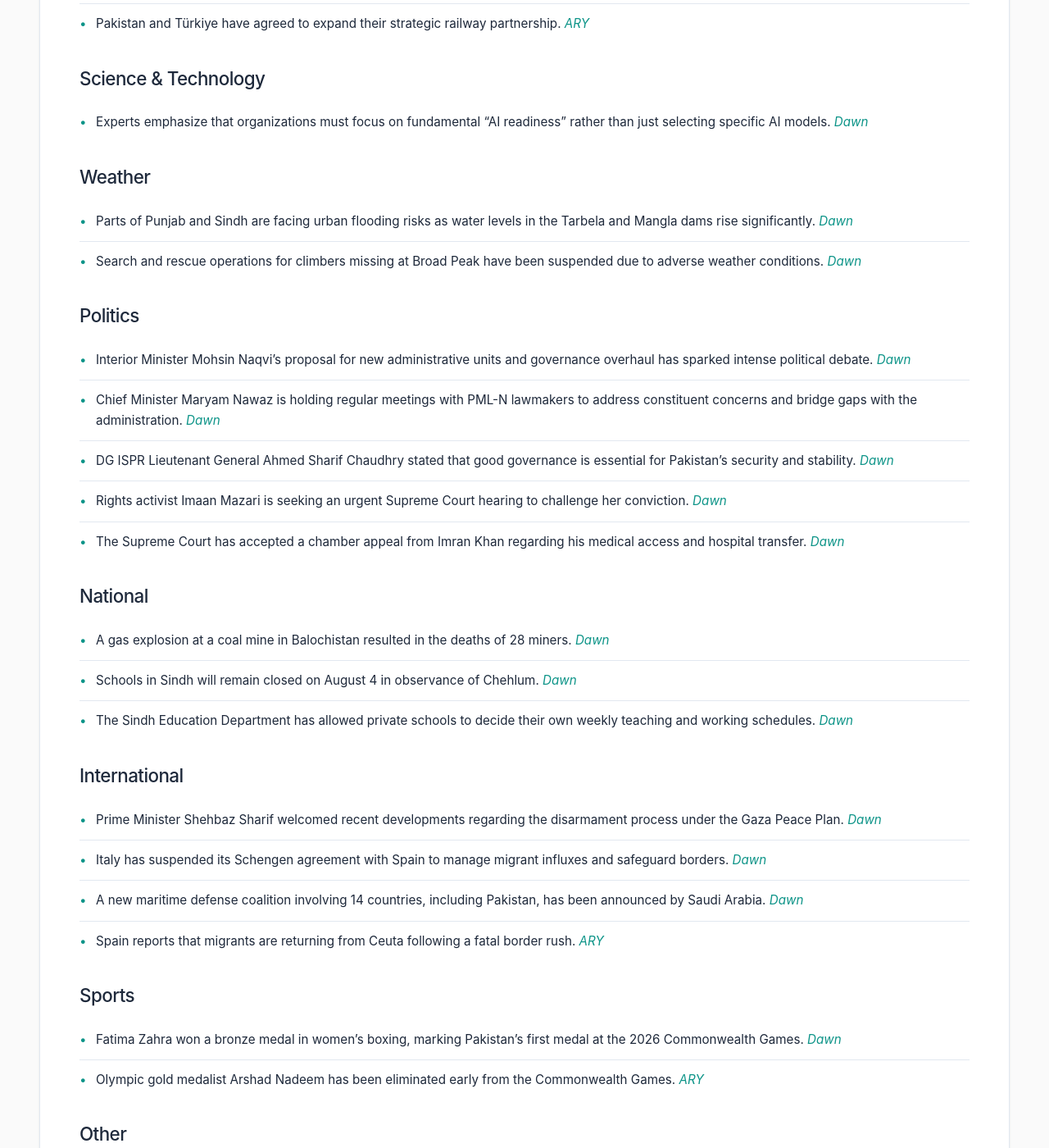
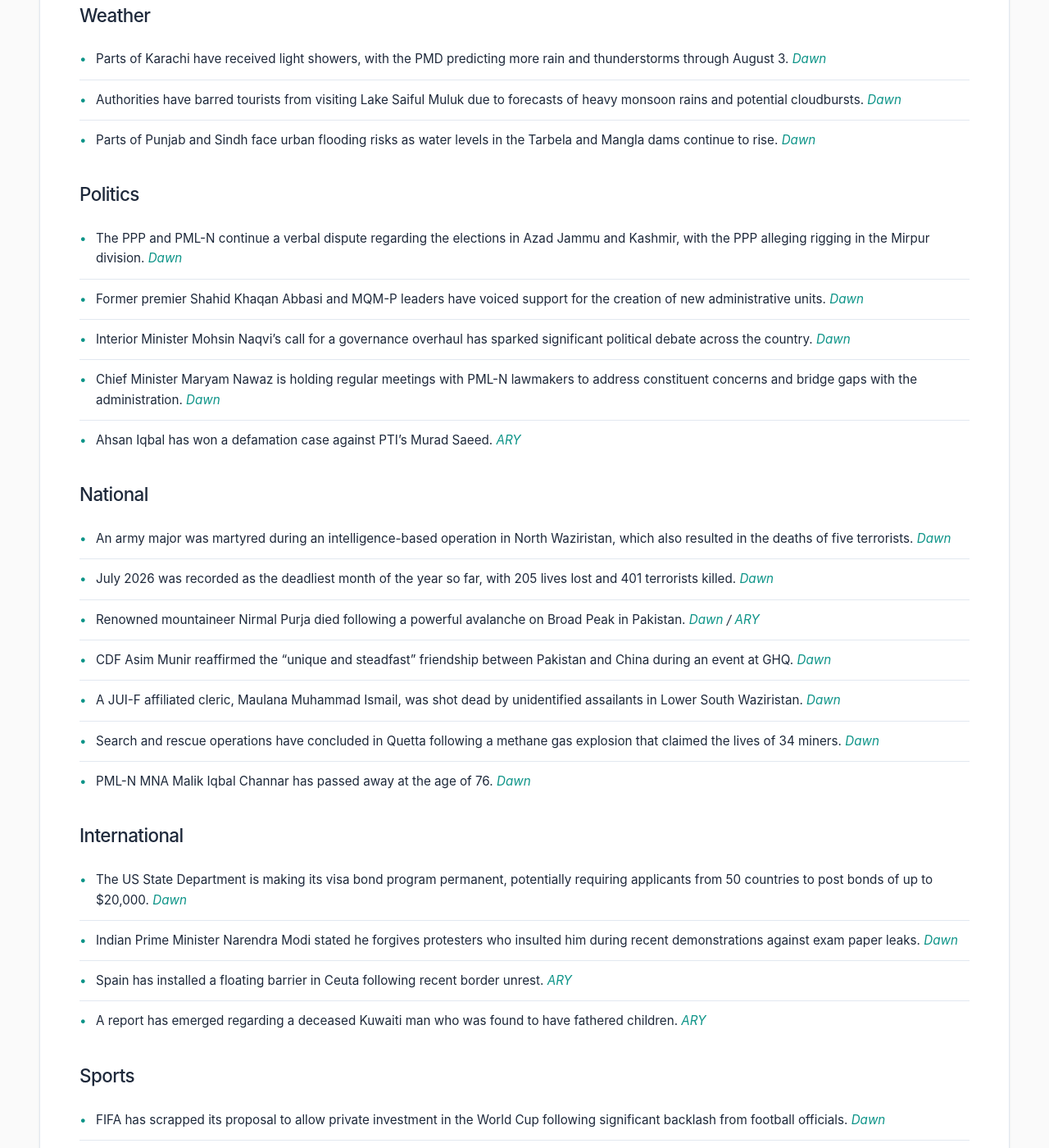
Before and after one commit to zsubzwary/news, a Jekyll site: the page built from en/index.md, in a window 1280 px wide and 1400 px high, scrolled down 746 px. Shown: the whole window at 82% size. Built offline with Jekyll 4.4.1, drawn with Linux system fonts in a browser that asks for light colours; some web fonts are replaced; comment, search, counter and statistics services are not loaded; some of the changed text lies outside the part shown.

Commit message:
DateTime; 2026-08-01T16:03:29.912Z

```diff
--- a/en/index.md
+++ b/en/index.md
@@ -4,48 +4,53 @@ title: Pakistan News Briefing
 lang: en
 ---
 
-Published at: 01-Aug-2026 09:03PKT
+Published at: 01-Aug-2026 21:03PKT
 
-Time to read: 3 mins
+Time to read: 4 mins
 
 ### Economy
 - The government has reduced petrol prices by 12 paisas and high-speed diesel by 66 paisas for the next three days. *[Dawn](https://www.dawn.com/news/2019751/govt-cuts-petrol-price-by-12-paisas-high-speed-diesel-by-66-paisas-for-the-next-three-days)*
-- Regasified liquefied natural gas (RLNG) prices have surged by 32%, reaching a decade-high. *[Dawn](https://www.dawn.com/news/2019820/rlng-prices-rocket-to-highest-level-in-a-decade)*
-- The banking sector is expected to remain reliant on government borrowing for profits due to limited private-sector lending opportunities. *[Dawn](https://www.dawn.com/news/2019810/banks-likely-to-stay-dependent-on-govt-borrowing-for-profits)*
-- LESCO has reported a loss reduction of 4 points, resulting in savings of Rs. 58 billion. *[ARY](https://arynews.tv/lescos-rs-58-bln-saving-paks-largest-disco-cuts-losses-by-4-points)*
-- Saudi-based Falcon Vision Group has expressed interest in a USD 10 billion investment in Pakistan. *[ARY](https://arynews.tv/saudi-based-falcon-vision-group-expresses-interest-in-usd-10-billion-investment-in-pakistan)*
-- Pakistan has requested a $10 billion Exchange Stabilisation Support Facility from the US Treasury to manage external financing pressures. *[Dawn](https://www.dawn.com/news/2019811/situationer-how-the-us-stabilisation-fund-could-help-pakistan)*
-- Pakistan and Türkiye have agreed to expand their strategic railway partnership. *[ARY](https://arynews.tv/pakistan-and-turkiye-agree-to-expand-strategic-railway-partnership)*
+- Bessent's "to-do" list includes plans to purchase $5-10 billion worth of Japanese yen. *[ARY](https://arynews.tv/bessents-to-do-list-buy-5-10-billion-worth-of-japanese-yen)*
+- Updates are available regarding the Iranian rial exchange rate against the PKR and USD. *[ARY](https://arynews.tv/iranian-rial-rate-today-against-pkr-and-usd-august-1-2026)*
 
 ### Science & Technology
-- Experts emphasize that organizations must focus on fundamental "AI readiness" rather than just selecting specific AI models. *[Dawn](https://www.dawn.com/news/2019837/missing-foundation-of-ai-readiness)*
+- Alphabet has rolled back AI image generation features in Google Earth due to policy violations. *[ARY](https://arynews.tv/alphabet-rolls-back-ai-image-generation-in-google-earth-over-policy-violations)*
 
 ### Weather
-- Parts of Punjab and Sindh are facing urban flooding risks as water levels in the Tarbela and Mangla dams rise significantly. *[Dawn](https://www.dawn.com/news/2019823/parts-of-punjab-sindh-face-urban-flooding-risk)*
-- Search and rescue operations for climbers missing at Broad Peak have been suspended due to adverse weather conditions. *[Dawn](https://www.dawn.com/news/2019683/search-operation-for-climbers-missing-after-broad-peak-avalanche-suspended-due-to-bad-weather)*
+- Parts of Karachi have received light showers, with the PMD predicting more rain and thunderstorms through August 3. *[Dawn](https://www.dawn.com/news/2019923/parts-of-karachi-receive-light-showers-more-rain-expected)*
+- Authorities have barred tourists from visiting Lake Saiful Muluk due to forecasts of heavy monsoon rains and potential cloudbursts. *[Dawn](https://www.dawn.com/news/2019799/tourists-barred-from-visiting-saiful-muluk)*
+- Parts of Punjab and Sindh face urban flooding risks as water levels in the Tarbela and Mangla dams continue to rise. *[Dawn](https://www.dawn.com/news/2019823/parts-of-punjab-sindh-face-urban-flooding-risk)*
 
 ### Politics
-- Interior Minister Mohsin Naqvi’s proposal for new administrative units and governance overhaul has sparked intense political debate. *[Dawn](https://www.dawn.com/news/2019825/naqvis-remarks-ignite-fresh-debate-in-political-circles)*
+- The PPP and PML-N continue a verbal dispute regarding the elections in Azad Jammu and Kashmir, with the PPP alleging rigging in the Mirpur division. *[Dawn](https://www.dawn.com/news/2019925/ppp-pml-n-continue-war-of-words-on-eve-of-muzaffarabad-elections)*
+- Former premier Shahid Khaqan Abbasi and MQM-P leaders have voiced support for the creation of new administrative units. *[Dawn](https://www.dawn.com/news/2019935/enough-is-enough-mqm-p-leaders-shahid-khaqan-back-creation-of-new-administrative-units)*
+- Interior Minister Mohsin Naqvi's call for a governance overhaul has sparked significant political debate across the country. *[Dawn](https://www.dawn.com/news/2019825/naqvis-remarks-ignite-fresh-debate-in-political-circles)*
 - Chief Minister Maryam Nawaz is holding regular meetings with PML-N lawmakers to address constituent concerns and bridge gaps with the administration. *[Dawn](https://www.dawn.com/news/2019781/is-maryam-bridging-gap-between-pml-n-legislators-and-admin)*
-- DG ISPR Lieutenant General Ahmed Sharif Chaudhry stated that good governance is essential for Pakistan's security and stability. *[Dawn](https://www.dawn.com/news/2019472/good-governance-quintessential-for-security-and-stability-of-pakistan-dg-ispr)*
-- Rights activist Imaan Mazari is seeking an urgent Supreme Court hearing to challenge her conviction. *[Dawn](https://www.dawn.com/news/2019800/imaan-mazari-seeks-urgent-sc-hearing-against-conviction)*
-- The Supreme Court has accepted a chamber appeal from Imran Khan regarding his medical access and hospital transfer. *[Dawn](https://www.dawn.com/news/2019723/supreme-court-accepts-pti-founders-chamber-appeal-orders-fixation-of-case-before-bench)*
+- Ahsan Iqbal has won a defamation case against PTI's Murad Saeed. *[ARY](https://arynews.tv/ahsan-iqbal-wins-defamation-case-against-ptis-murad-saeed)*
 
 ### National
-- A gas explosion at a coal mine in Balochistan resulted in the deaths of 28 miners. *[Dawn](https://www.dawn.com/news/2019732/shangla-mourns-28-miners-killed-in-balochistan-coal-mine-accident)*
-- Schools in Sindh will remain closed on August 4 in observance of Chehlum. *[Dawn](https://www.dawn.com/news/2019744/schools-in-sindh-to-remain-closed-on-august-4-education-department)*
-- The Sindh Education Department has allowed private schools to decide their own weekly teaching and working schedules. *[Dawn](https://www.dawn.com/news/2019711/private-schools-in-sindh-to-decide-weekly-working-days-at-their-own-convenience-education-department-says)*
+- An army major was martyred during an intelligence-based operation in North Waziristan, which also resulted in the deaths of five terrorists. *[Dawn](https://www.dawn.com/news/2019936/army-major-martyred-in-north-waziristan-ibo-ispr)*
+- July 2026 was recorded as the deadliest month of the year so far, with 205 lives lost and 401 terrorists killed. *[Dawn](https://www.dawn.com/news/2019937/july-deadliest-month-of-2026-as-205-lives-lost-401-terrorists-killed-picss)*
+- Renowned mountaineer Nirmal Purja died following a powerful avalanche on Broad Peak in Pakistan. *[Dawn](https://www.dawn.com/news/2019914/renowned-mountaineer-nirmal-purja-others-perish-in-broad-peak-avalanche-climbing-company-confirms) / [ARY](https://arynews.tv/nirmal-purja-famed-climer-dies-in-avalanche-in-pakistan)*
+- CDF Asim Munir reaffirmed the "unique and steadfast" friendship between Pakistan and China during an event at GHQ. *[Dawn](https://www.dawn.com/news/2019924/cdf-munir-says-pak-china-friendship-has-remained-steadfast-amid-evolving-regional-global-challenges)*
+- A JUI-F affiliated cleric, Maulana Muhammad Ismail, was shot dead by unidentified assailants in Lower South Waziristan. *[Dawn](https://www.dawn.com/news/2019910/cleric-affiliated-with-jui-f-shot-dead-in-lower-south-waziristan)*
+- Search and rescue operations have concluded in Quetta following a methane gas explosion that claimed the lives of 34 miners. *[Dawn](https://www.dawn.com/news/2019918/quetta-coal-mine-explosion-search-and-rescue-operation-concludes-as-last-two-bodies-recovered)*
+- PML-N MNA Malik Iqbal Channar has passed away at the age of 76. *[Dawn](https://www.dawn.com/news/2019919/pml-n-mna-malik-iqbal-channar-passes-away-at-76)*
 
 ### International
-- Prime Minister Shehbaz Sharif welcomed recent developments regarding the disarmament process under the Gaza Peace Plan. *[Dawn](https://www.dawn.com/news/2019749/pakistan-welcomes-board-of-peace-developments-under-gaza-peace-plan-pm-shehbaz)*
-- Italy has suspended its Schengen agreement with Spain to manage migrant influxes and safeguard borders. *[Dawn](https://www.dawn.com/news/2019745/italy-suspends-schengen-agreement-with-spain-foreign-minister)*
-- A new maritime defense coalition involving 14 countries, including Pakistan, has been announced by Saudi Arabia. *[Dawn](https://www.dawn.com/news/2019841/maritime-alliance)*
-- Spain reports that migrants are returning from Ceuta following a fatal border rush. *[ARY](https://arynews.tv/spain-says-migrants-are-returning-from-ceuta-after-57-die-in-border-rush)*
+- The US State Department is making its visa bond program permanent, potentially requiring applicants from 50 countries to post bonds of up to $20,000. *[Dawn](https://www.dawn.com/news/2019949/us-to-make-visa-bond-program-permanent-for-people-from-dozens-of-countries)*
+- Indian Prime Minister Narendra Modi stated he forgives protesters who insulted him during recent demonstrations against exam paper leaks. *[Dawn](https://www.dawn.com/news/2019908/modi-says-he-forgives-protesters-who-abused-him-during-youth-led-demonstrations-against-exam-paper-leaks)*
+- Spain has installed a floating barrier in Ceuta following recent border unrest. *[ARY](https://arynews.tv/ceuta-migrant-crossings-and-recent-developments)*
+- A report has emerged regarding a deceased Kuwaiti man who was found to have fathered children. *[ARY](https://arynews.tv/dead-kuwaiti-man-suddenly-had-children)*
 
 ### Sports
-- Fatima Zahra won a bronze medal in women's boxing, marking Pakistan's first medal at the 2026 Commonwealth Games. *[Dawn](https://www.dawn.com/news/2019813/fatima-claims-pakistans-first-medal-at-2026-commonwealth-games)*
-- Olympic gold medalist Arshad Nadeem has been eliminated early from the Commonwealth Games. *[ARY](https://arynews.tv/arshad-nadeem-crashes-out-early-in-commonwealth-games)*
+- FIFA has scrapped its proposal to allow private investment in the World Cup following significant backlash from football officials. *[Dawn](https://www.dawn.com/news/2019907/fifa-scraps-private-investment-plan-after-fierce-backlash-from-officials-worldwide)*
+- Fatima Zahra has secured Pakistan's first medal at the 2026 Commonwealth Games, winning bronze in women's 60kg boxing. *[Dawn](https://www.dawn.com/news/2019813/fatima-claims-pakistans-first-medal-at-2026-commonwealth-games)*
+- Prince William and Kate Middleton were seen watching the Commonwealth Games with their children. *[ARY](https://arynews.tv/prince-william-kate-watch-commonwealth-games-with-children)*
+
+### Health
+- Cyclosporiasis cases in Michigan have risen to 10,773 as an ongoing outbreak continues. *[ARY](https://arynews.tv/cyclosporiasis-outbreak-michigan-reports-cases)*
 
 ### Other
-- Kaley Cuoco is set to return in a new capacity in the production *'Stuart Fails to Save the Universe'*. *[ARY](https://arynews.tv/kaley-cuoco-returns-as-penny-in-stuart-fails-to-save-the-universe-but-shes-not-the-penny-you-remember)*
-- *Call of Duty* is shifting its release strategy following backlash regarding *Black Ops 7*. *[ARY](https://arynews.tv/call-of-duty-abandons-back-to-back-releases-following-black-ops-7-backlash)*
+- A discourse piece reflects on the artistic impact and unfinished legacy of Sadequain's mural. *[Dawn](https://www.dawn.com/news/2018216/discourse-the-stamp-of-a-master)*
+- Lara Dutta's attire in the "Ramayana" trailer has faced criticism. *[ARY](https://arynews.tv/lara-duttas-saree-in-ramayana-trailer-draws-criticism)*
```
